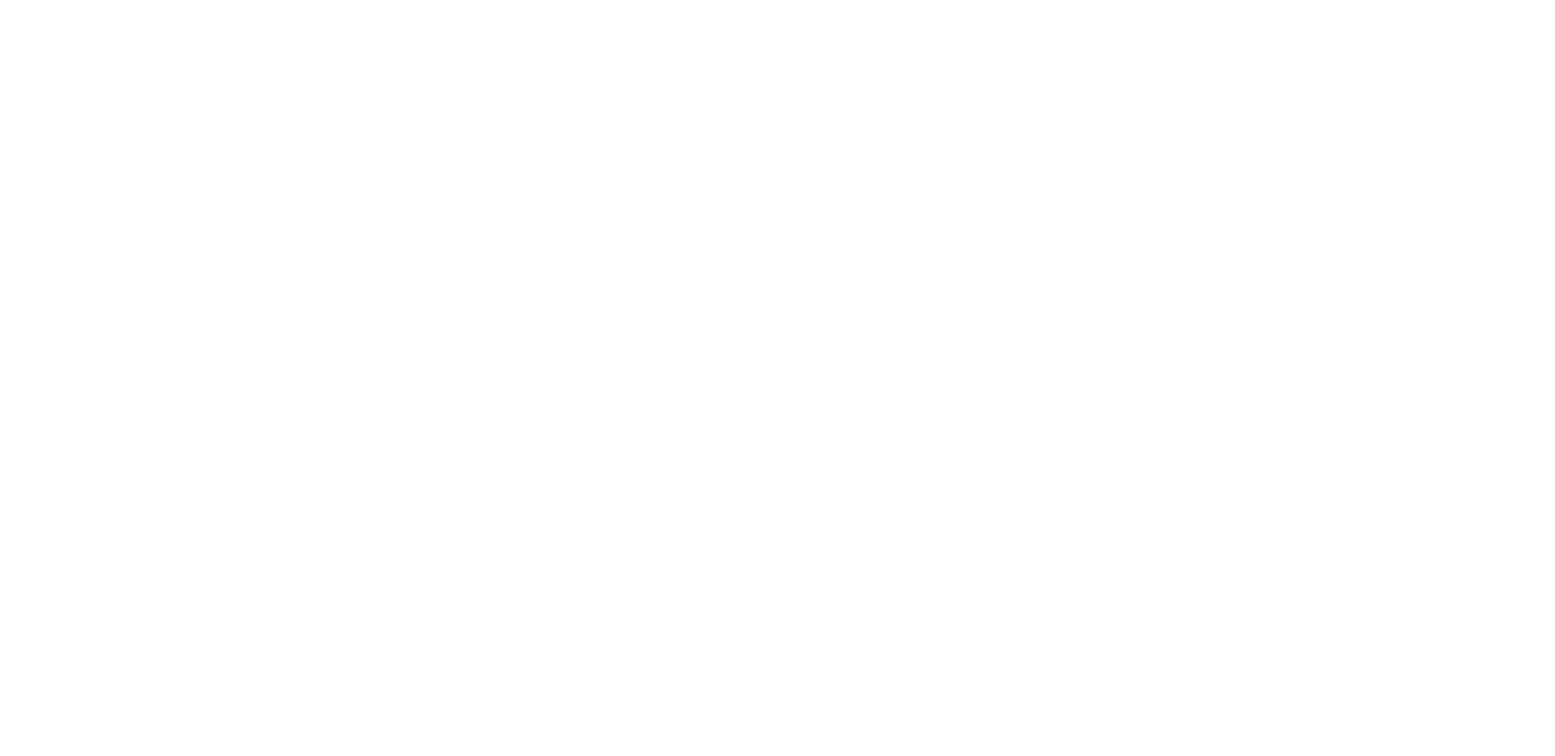
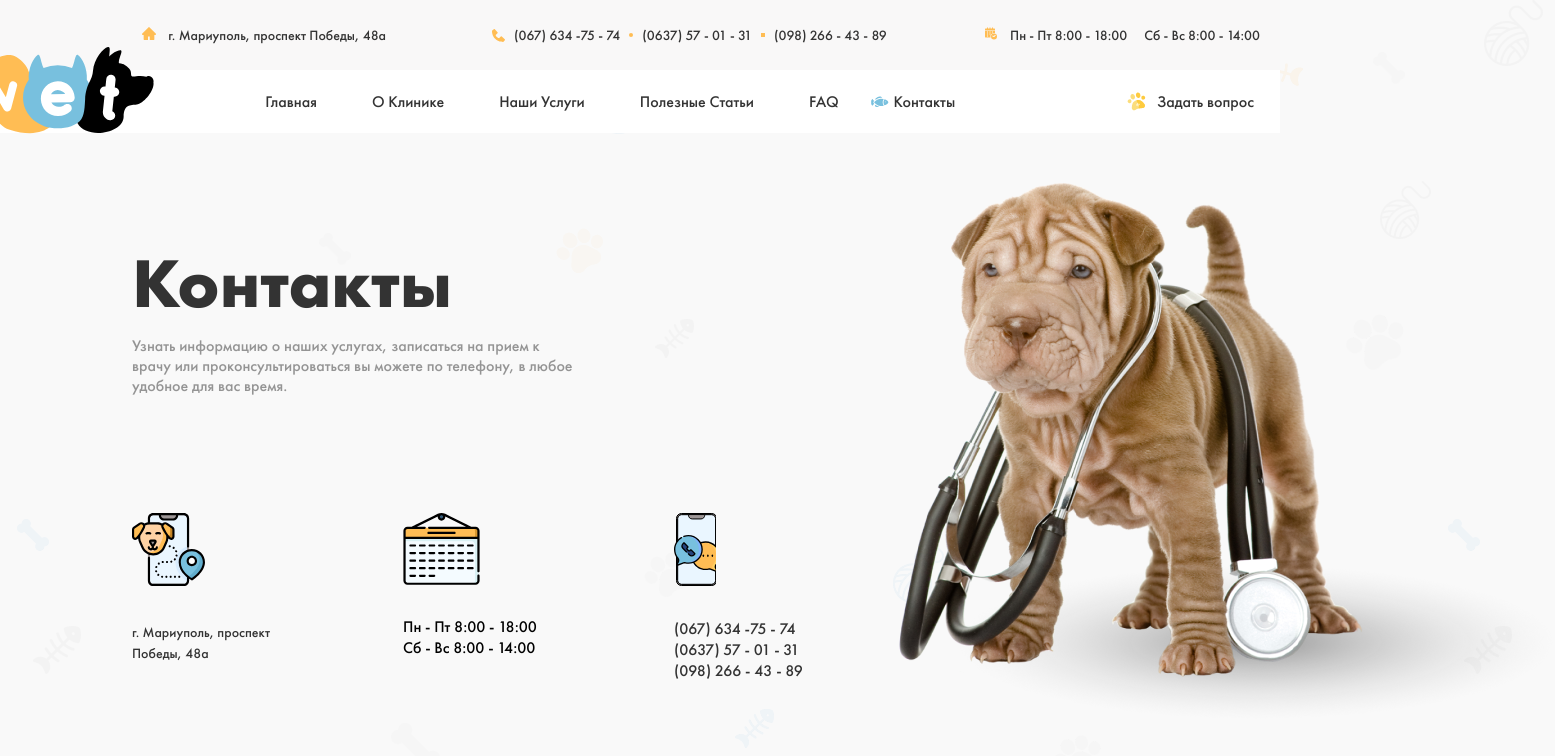
Before and after one commit to Azamatjon0110/exam-veterinary-clinic, a plain HTML site: page contact.html in a window 1280 px wide. Shown: the top 756 px of the page, 1555 px wide, since content can reach past the window. Drawn offline with Linux system fonts and the light colour scheme.

Commit message:
Add contact page

```diff
--- a/contact.html
+++ b/contact.html
@@ -0,0 +1,225 @@
+<!DOCTYPE html>
+<html lang="ru">
+<head>
+  <meta charset="UTF-8">
+  <meta http-equiv="X-UA-Compatible" content="IE=edge">
+  <meta name="viewport" content="width=device-width, initial-scale=1.0">
+  <title>Veterinary clinic</title>
+  <!-- <link rel="stylesheet" href="./css/normalize.css"> -->
+  <link rel="stylesheet" href="./css/main.css">
+  <!-- <link rel="stylesheet" href="./css/main.min.css"> -->
+</head>
+<body>
+
+
+
+  <!-- SITE HEADER START -->
+
+  <header class="site-header">
+    <div class="header-inner">
+      <div class="container">
+        <div class="inner-wrapper">
+          <address class="inner-wrapper__address">
+            <a class="inner-wrapper__maplink" href="https://www.google.com/maps/place/%D0%BF%D1%80%D0%BE%D1%81%D0%BF.+%D0%9F%D0%BE%D0%B1%D0%B5%D0%B4%D1%8B,+48%D0%B0,+%D0%9C%D0%B0%D1%80%D0%B8%D1%83%D0%BF%D0%BE%D0%BB%D1%8C,+%D0%94%D0%BE%D0%BD%D0%B5%D1%86%D0%BA%D0%B0%D1%8F+%D0%BE%D0%B1%D0%BB%D0%B0%D1%81%D1%82%D1%8C,+%D0%A3%D0%BA%D1%80%D0%B0%D0%B8%D0%BD%D0%B0,+87500/@47.1075844,37.6424116,17z/data=!3m1!4b1!4m5!3m4!1s0x40e6e6701cd9c691:0xe9b99fd0268f089c!8m2!3d47.1075844!4d37.6424116" target="blank">
+              г. Мариуполь, проспект Победы, 48а
+            </a>
+          </address>
+          <span class="inner-wrapper__linkbox">
+            <a class="inner-wrapper__link" href="tel:+0676347574">(067) 634 -75 - 74</a>
+            <a class="inner-wrapper__link" href="tel:+0637570131">(0637) 57 - 01 - 31</a>
+            <a class="inner-wrapper__link" href="tel:+0982664389">(098) 266 - 43 - 89</a>
+          </span>
+
+          <p class="inner-wrapper__timebox">
+            Пн - Пт <time class="inner-wrapper__time" datetime="2022-07-18T08:00">8:00 - 18:00</time>
+          </p>
+          <p class="inner-wrapper__timebox">
+            Сб - Вс <time class="inner-wrapper__time" datetime="2022-07-18T08:00">8:00 - 14:00</time>
+          </p>
+        </div>
+
+      </div>
+    </div>
+
+    <div class="header-bottom">
+      <div class="container">
+        <div class="btn-box">
+          <a class="btn-box__link" href="./index.html">
+            <img class="btn-box__img" src="./images/logo.svg" width="178" height="86" alt="Site logo">
+          </a>
+          <nav class="btn-box__nav">
+            <ul class="btn-box__list">
+              <li class="btn-box__item">
+                <a class="btn-box__links" href="./index.html">Главная</a>
+              </li>
+              <li class="btn-box__item">
+                <a class="btn-box__links" href="./about.html">О Клинике</a>
+              </li>
+              <li class="btn-box__item">
+                <a class="btn-box__links" href="./service.html">Наши Услуги</a>
+              </li>
+              <li class="btn-box__item">
+                <a class="btn-box__links" href="./services.html">Полезные Статьи</a>
+              </li>
+              <li class="btn-box__item">
+                <a class="btn-box__links" href="./faq.html">FAQ</a>
+              </li>
+              <li class="btn-box__item">
+                <a class="btn-box__links btn-box__item--fish" href="./contact.html">Контакты</a>
+              </li>
+            </ul>
+          </nav>
+          <button class="pet-links pet-links--hd-lk js-article-button" type="button">Задать вопрос</button>
+        </div>
+      </div>
+    </div>
+  </header>
+
+  <!-- SITE HEADER END -->
+  <!-- SITE MAIN START -->
+
+  <main class="site-main">
+    <section class="intro">
+      <div class="container">
+        <div class="intro__info intro__info--contact">
+          <h2 class="intro__title">
+            Контакты
+          </h2>
+          <p class="intro__text intro__text--con">
+            Узнать информацию о наших услугах, записаться на прием к врачу или проконсультироваться вы можете по телефону, в любое удобное для вас время.
+          </p>
+        </div>
+        <ul class="intro__con-list">
+          <li class="intro__con-item">
+            <address class="intro__address">
+              <a class="intro__con-maplink" href="https://www.google.com/maps/place/%D0%BF%D1%80%D0%BE%D1%81%D0%BF.+%D0%9F%D0%BE%D0%B1%D0%B5%D0%B4%D1%8B,+48%D0%B0,+%D0%9C%D0%B0%D1%80%D0%B8%D1%83%D0%BF%D0%BE%D0%BB%D1%8C,+%D0%94%D0%BE%D0%BD%D0%B5%D1%86%D0%BA%D0%B0%D1%8F+%D0%BE%D0%B1%D0%BB%D0%B0%D1%81%D1%82%D1%8C,+%D0%A3%D0%BA%D1%80%D0%B0%D0%B8%D0%BD%D0%B0,+87500/@47.1075844,37.6424116,17z/data=!3m1!4b1!4m5!3m4!1s0x40e6e6701cd9c691:0xe9b99fd0268f089c!8m2!3d47.1075844!4d37.6424116" target="blank">
+                г. Мариуполь, проспект Победы, 48а
+              </a>
+            </address>
+          </li>
+          <li class="intro__con-item">
+            <span class="intro__contime-box">
+              <time class="intro__contime" datetime="2022-07-18T08:00">Пн - Пт 8:00 - 18:00</time>
+
+              <time class="intro__contime" datetime="2022-07-18T08:00">Сб - Вс 8:00 - 14:00</time>
+            </span>
+          </li>
+          <li class="intro__con-item">
+            <span class="intro__conlinkbox">
+              <a class="intro__conlink" href="tel:+0676347574">(067) 634 -75 - 74</a>
+              <a class="intro__conlink" href="tel:+0637570131">(0637) 57 - 01 - 31</a>
+              <a class="intro__conlink" href="tel:+0982664389">(098) 266 - 43 - 89</a>
+            </span>
+          </li>
+        </ul>
+
+        <div class="search">
+          <h3 class="search__title">
+            Как нас найти?
+          </h3>
+        </div>
+      </div>
+      <div class="map-box">
+        <iframe class="map-box__frame" src="https://www.google.com/maps/embed?pb=!1m18!1m12!1m3!1d20412.216346849033!2d37.64663873777615!3d47.09206777620671!2m3!1f0!2f0!3f0!3m2!1i1024!2i768!4f13.1!3m3!1m2!1s0x40e6e67ec432a473%3A0x4be92bcfb00036d8!2z0Jwt0JzQkNCh0KLQldCgIHwg0J7RhNGW0YbRltC50L3QuNC5INC00LjQu9C10YAg0YLQsCDQodC10YDQstGW0YEgS0FSQ0hFUiwgU1RJSEwsIEhVU1FWQVJOQQ!5e0!3m2!1sru!2s!4v1658394209814!5m2!1sru!2s" width="943" height="466"></iframe>
+        <img class="mapbox__img" src="./images/clinic.png" srcset="./images/clinic.png 1x, ./images/clinic@2x.png 2x" width="593" height="466" alt="Clinika">
+      </div>
+    </section>
+
+  </main>
+
+  <!-- SITE MAIN END -->
+  <!-- SITE FOOTER START -->
+  <footer class="site-footer">
+    <div class="container">
+      <div class="footer-box">
+        <a class="footer-box__link footer-box__link--ft" href="./index.html">
+          <img class="footer-box__logo" src="./images/logo.svg" width="178" height="86" alt="Site logo">
+        </a>
+        <nav class="footer-box__nav">
+          <ul class="footer-box__list">
+            <li class="footer-box__item">
+              <a class="footer-box__link" href="./index.html" >Главная</a>
+            </li>
+            <li class="footer-box__item">
+              <a class="footer-box__link" href="./about.html" >О Клинике</a>
+            </li>
+            <li class="footer-box__item">
+              <a class="footer-box__link" href="./service.html" >Наши Услуги</a>
+            </li>
+          </ul>
+          <ul class="footer-box__list">
+            <li class="footer-box__item">
+              <a class="footer-box__link" href="./services.html" >Полезные Статьи</a>
+            </li>
+            <li class="footer-box__item">
+              <a class="footer-box__link" href="./faq.html" >FAQ</a>
+            </li>
+            <li class="footer-box__item">
+              <a class="footer-box__link" href="./contact.html" >Контакты</a>
+            </li>
+          </ul>
+        </nav>
+
+        <span class="footer-box__time-box">
+          <time class="footer-box__time" datetime="2022-07-18T08:00">Пн - Пт 8:00 - 18:00</time>
+
+          <time class="footer-box__time" datetime="2022-07-18T08:00">Сб - Вс 8:00 - 14:00</time>
+        </span>
+
+        <address class="footer-box__address">
+          <a class="footer-box__maplink" href="https://www.google.com/maps/place/%D0%BF%D1%80%D0%BE%D1%81%D0%BF.+%D0%9F%D0%BE%D0%B1%D0%B5%D0%B4%D1%8B,+48%D0%B0,+%D0%9C%D0%B0%D1%80%D0%B8%D1%83%D0%BF%D0%BE%D0%BB%D1%8C,+%D0%94%D0%BE%D0%BD%D0%B5%D1%86%D0%BA%D0%B0%D1%8F+%D0%BE%D0%B1%D0%BB%D0%B0%D1%81%D1%82%D1%8C,+%D0%A3%D0%BA%D1%80%D0%B0%D0%B8%D0%BD%D0%B0,+87500/@47.1075844,37.6424116,17z/data=!3m1!4b1!4m5!3m4!1s0x40e6e6701cd9c691:0xe9b99fd0268f089c!8m2!3d47.1075844!4d37.6424116" target="blank">
+            г. Мариуполь, <br> проспект Победы, 48а
+          </a>
+        </address>
+
+        <span class="footer-box__linkbox">
+          <a class="footer-box__link" href="tel:+0676347574">(067) 634 -75 - 74</a>
+          <a class="footer-box__link" href="tel:+0637570131">(0637) 57 - 01 - 31</a>
+          <a class="footer-box__link" href="tel:+0982664389">(098) 266 - 43 - 89</a>
+        </span>
+      </div>
+
+      <span class="footer-span">© 2020 example. All Rights Reserved.</span>
+    </div>
+  </footer>
+  <!-- SITE FOOTER END -->
+
+  <!-- Modal start -->
+  <div class="modal">
+    <div class="modal-content">
+      <button class="close-button js-close-button" type="button">
+        <svg class="button-img" width="24" height="24" fill="currentColor" xmlns="http://www.w3.org/2000/svg"><path d="M18.3 5.71a.996.996 0 0 0-1.41 0L12 10.59 7.11 5.7A.996.996 0 1 0 5.7 7.11L10.59 12 5.7 16.89a.996.996 0 1 0 1.41 1.41L12 13.41l4.89 4.89a.996.996 0 1 0 1.41-1.41L13.41 12l4.89-4.89c.38-.38.38-1.02 0-1.4Z" fill="currentColor" opacity=".5"/></svg>
+      </button>
+      <div class="modal-wrapper">
+        <div class="modal-linkbox">
+          <p class="modal-linkbox__title">
+            Авторизация:
+          </p>
+          <span class="modal-linkbox__wrapper">
+            <a class="modal-linkbox__link" href="https://www.google.com/" target="blank">Войти через Google</a>
+
+            <a class="modal-linkbox__link" href="https://www.facebook.com/" target="blank">Войти через Facebook</a>
+          </span>
+        </div>
+
+        <div class="modal-info">
+          <h2 class="modal-info__title">
+            Задать вопрос
+          </h2>
+
+          <form class="modal-info__form" action="https://echo.htmlacademy.ru/courses" method="post" autocomplete="off">
+            <input class="modal-info__input" type="text" name="user_name" minlength="2" aria-label="Ваше имя" placeholder="Ваше имя" required>
+
+            <textarea class="modal-info__textarea" name="user_post" cols="30" rows="8" minlength="3" aria-label="Опишите Ваш вопрос."
+            placeholder="Опишите Ваш вопрос.Например: в каком возрасте можно прививать от бешенства?"></textarea>
+
+            <button class="modal-info__btn" type="submit">Отправить</button>
+          </form>
+        </div>
+      </div>
+    </div>
+  </div>
+
+  <script src="./js/main.js"></script>
+</body>
+</html>
--- a/css/main.css
+++ b/css/main.css
@@ -131,7 +131,7 @@ body{
   color: var(--adr-color);
 }
 
-.inner-wrapper__maplink, .footer-box__maplink{
+.inner-wrapper__maplink, .footer-box__maplink, .intro__con-maplink{
   font-weight: 500;
   font-size: 14px;
   line-height: 18px;
@@ -1178,7 +1178,8 @@ only screen and (                min-resolution: 2dppx) {
   margin-bottom: 16px;
 }
 
-.footer-box__link{
+.footer-box__link, .intro__conlink{
+  display: block;
   color: var(--adr-color);
   transition: 0.3s ease;
 }
@@ -1617,14 +1618,123 @@ only screen and (                min-resolution: 2dppx) {
   padding-bottom: 270px;
   background-image: url("../images/faq-perrot.png");
   background-repeat: no-repeat;
-  background-size: 645px 652px;
-  background-position: calc(50% + 550px) calc(50% + 360px);
+  background-size: 654px 652px;
+  background-position: calc(50% + 500px) calc(50% + 360px);
 }
 
 .intro__text--faq{
   margin-bottom: 35px;
 }
 
+/* contact page */
+
+.intro__info--contact{
+  position: relative;
+}
+
+.intro__info--contact::before{
+  position: absolute;
+  z-index: 2;
+  top: -100px;
+  left: 750px;
+  width: 673px;
+  height: 568px;
+  background-image: url("../images/bobik.png");
+  background-repeat: no-repeat;
+  content: "";
+}
+
+.intro__text--con{
+  margin-bottom: 117px;
+}
+
+.intro__con-list{
+  display: flex;
+  align-items: flex-start;
+  margin-left: 112px;
+}
+
+.intro__con-item{
+  width: 153px;
+}
+
+.intro__con-item:not(:last-child){
+  margin-right: 118px;
+}
+
+.intro__con-item:nth-child(1)::before{
+  display: inline-block;
+  width: 73px;
+  height: 73px;
+  margin-bottom: 30px;
+  background-image: url("../images/location.svg");
+  background-repeat: no-repeat;
+  content: "";
+}
+
+.intro__con-item:nth-child(2)::before{
+  display: inline-block;
+  width: 77px;
+  height: 72px;
+  margin-bottom: 26px;
+  background-image: url("../images/contact-calendar.svg");
+  background-repeat: no-repeat;
+  content: "";
+}
+
+.intro__con-item:nth-child(3)::before{
+  display: inline-block;
+  width: 42px;
+  height: 73px;
+  margin-bottom: 27px;
+  background-image: url("../images/contact-phone.svg");
+  background-repeat: no-repeat;
+  content: "";
+}
+
+.intro__address{
+  width: 100%;
+  font-style: normal;
+  font-weight: 500;
+  font-size: 16px;
+  line-height: 21px;
+  color: var(--adr-color);
+}
+
+.intro__contime{
+  display: block;
+}
+
+.search{
+  padding-top: 395px;
+  background-image: url("../images/pets.png");
+  background-repeat: no-repeat;
+  background-position: right calc(50% + 68px);
+  text-align: center;
+
+}
+
+.map-box{
+  width: 1536px;
+  display: flex;
+  align-items: center;
+  margin: 0 auto;
+  margin-top: 60px;
+}
+
+.map-box__frame{
+  width: 943px;
+  height: 466px;
+  border: none;
+}
+.search__title{
+  display: inline-block;
+  margin: 0;
+  font-weight: 700;
+  font-size: 48px;
+  line-height: 62px;
+  color: var(--adr-color);
+}
 /* modal */
 
 .modal{
```
Also changed, not shown: service.html (+6 -6 lines), images/bobik.png (added), images/bobik@2x.png (added), images/clinic.png (added), images/clinic@2x.png (added), images/contact-calendar.svg (added), images/contact-map-before.png (added), images/contact-map-before@2x.png (added), images/contact-phone.svg (added), images/location.svg (added), images/pets.png (added), images/pets@2x.png (added).
